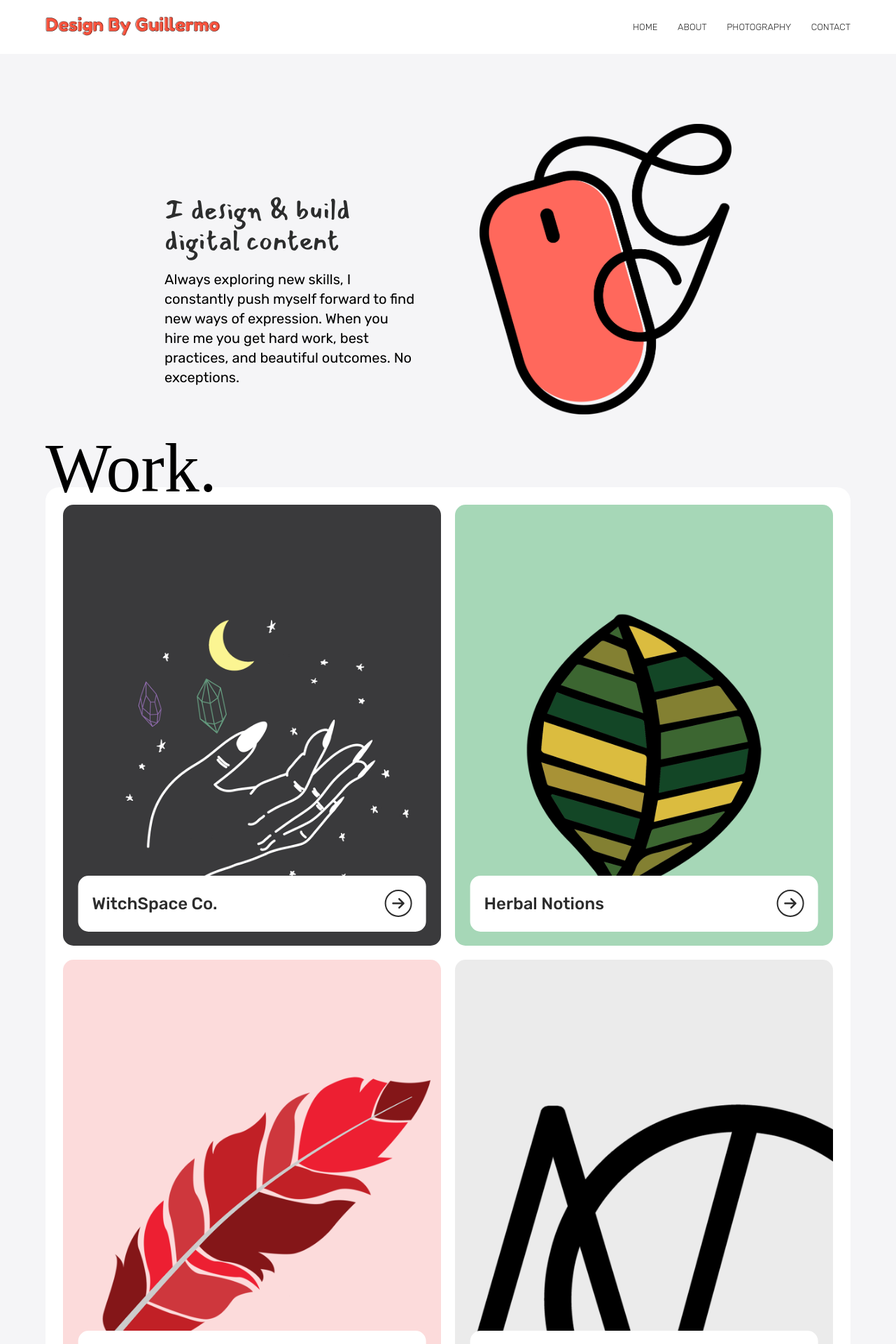
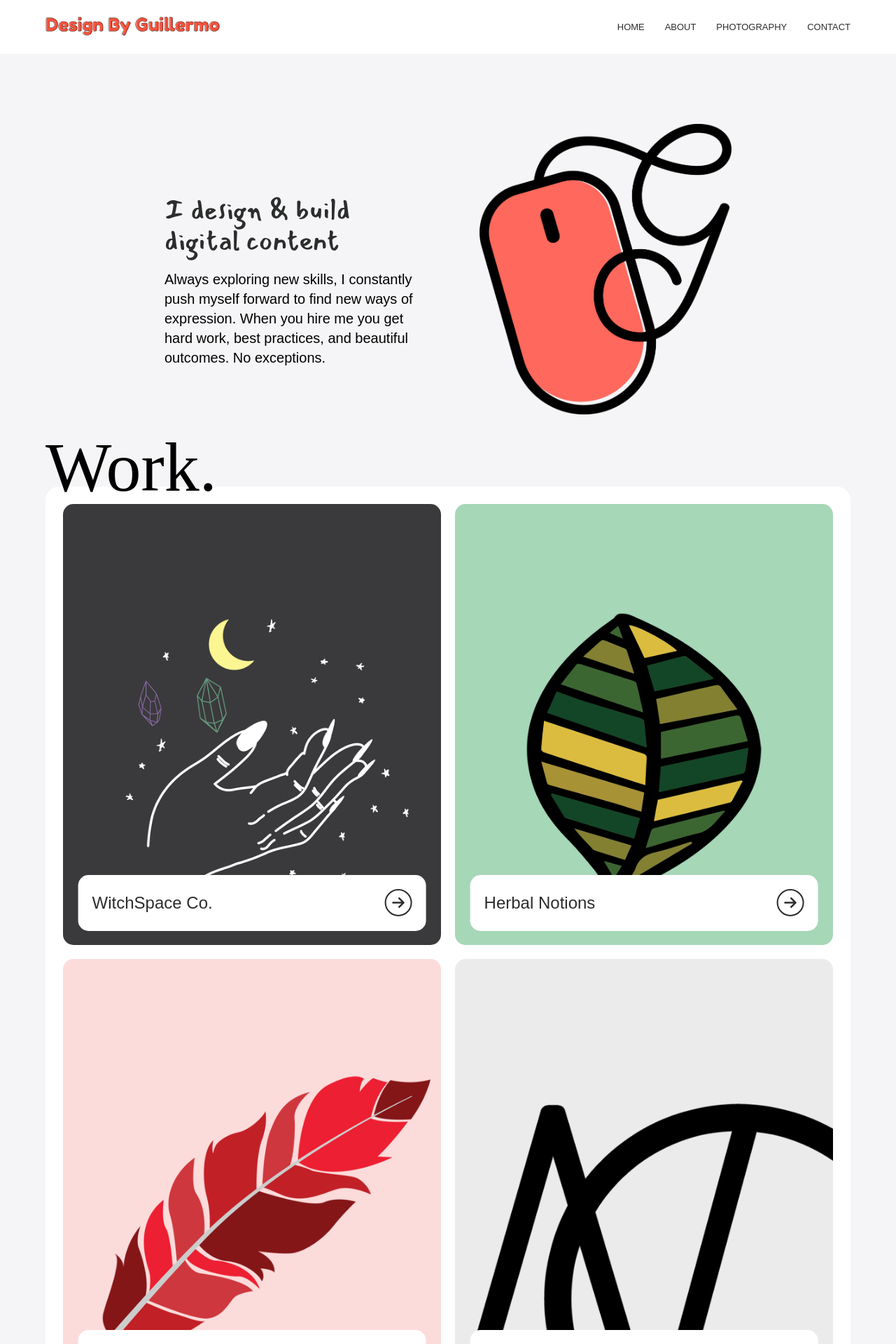
Before and after one commit to designbygui/designbygui.github.io, a Jekyll site: the page built from index.html, in a window 1280 px wide. Shown: the top 1920 px of the page at 70% size. Built offline with Jekyll 4.4.1, drawn with Linux system fonts in a browser that asks for light colours; nearby versions of some CDN libraries; some web fonts are replaced.

Commit message:
Update head.html
Changed font Rubik to Raleway

```diff
--- a/_includes/head.html
+++ b/_includes/head.html
@@ -54,7 +54,7 @@
 <link rel="stylesheet" type="text/css" href="/assets/flickity.min.css">
 <link rel="stylesheet" type="text/css" href="/assets/main.css">
 <link href="https://fonts.googleapis.com/css?family=Baloo" rel="stylesheet">
-<link href="https://fonts.googleapis.com/css?family=Rubik:300,400,500,700&display=swap" rel="stylesheet">
+<link href="https://fonts.googleapis.com/css2?family=Raleway:wght@300;400;500;700&display=swap" rel="stylesheet">
 <script src="https://use.fontawesome.com/41adc64e51.js"></script>
 <script src="https://unpkg.com/flickity@2/dist/flickity.pkgd.min.js"></script>
 <script type="text/javascript" type="javascript" src="/assets/jquery.1.7.1.min.js"></script>
```
